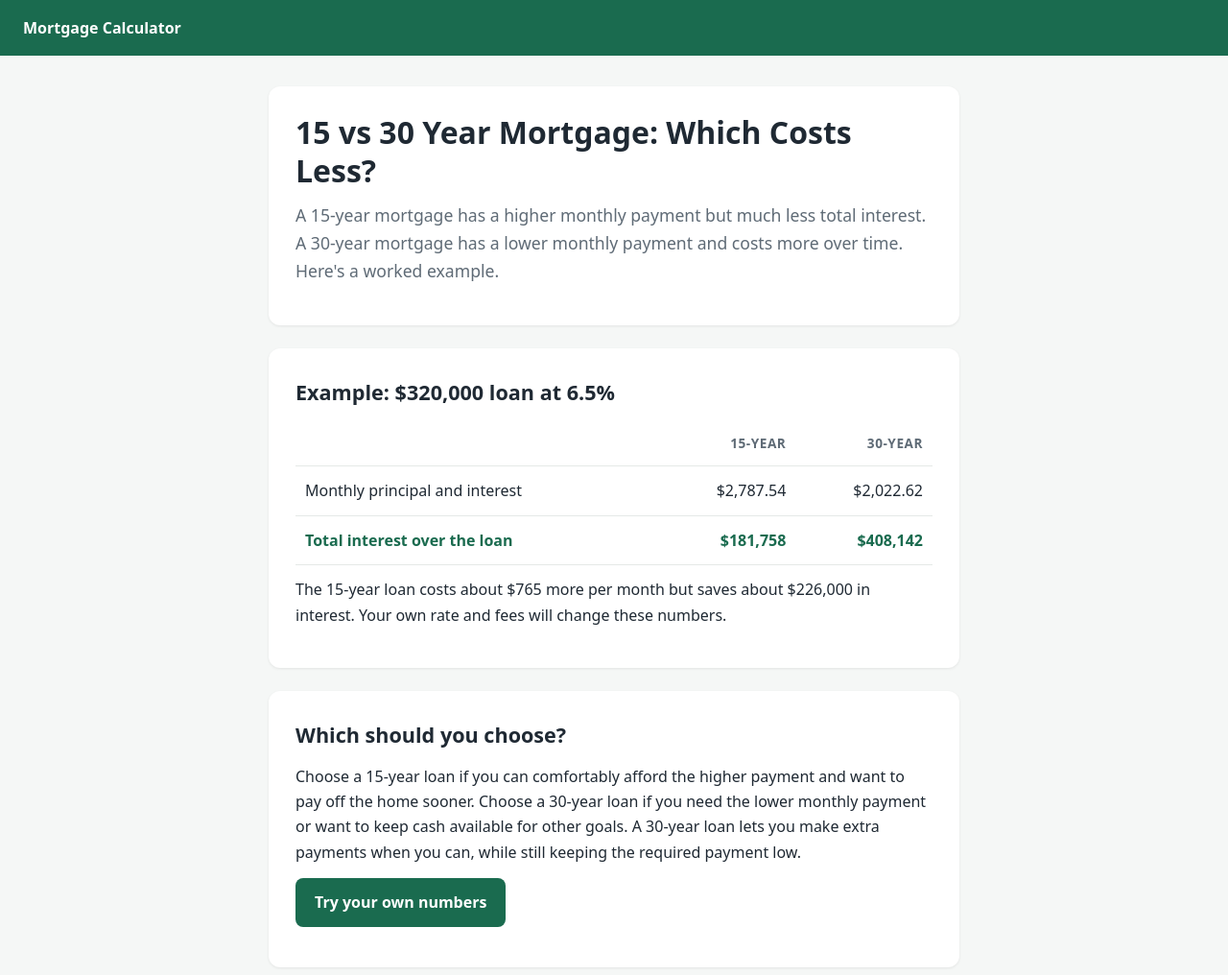
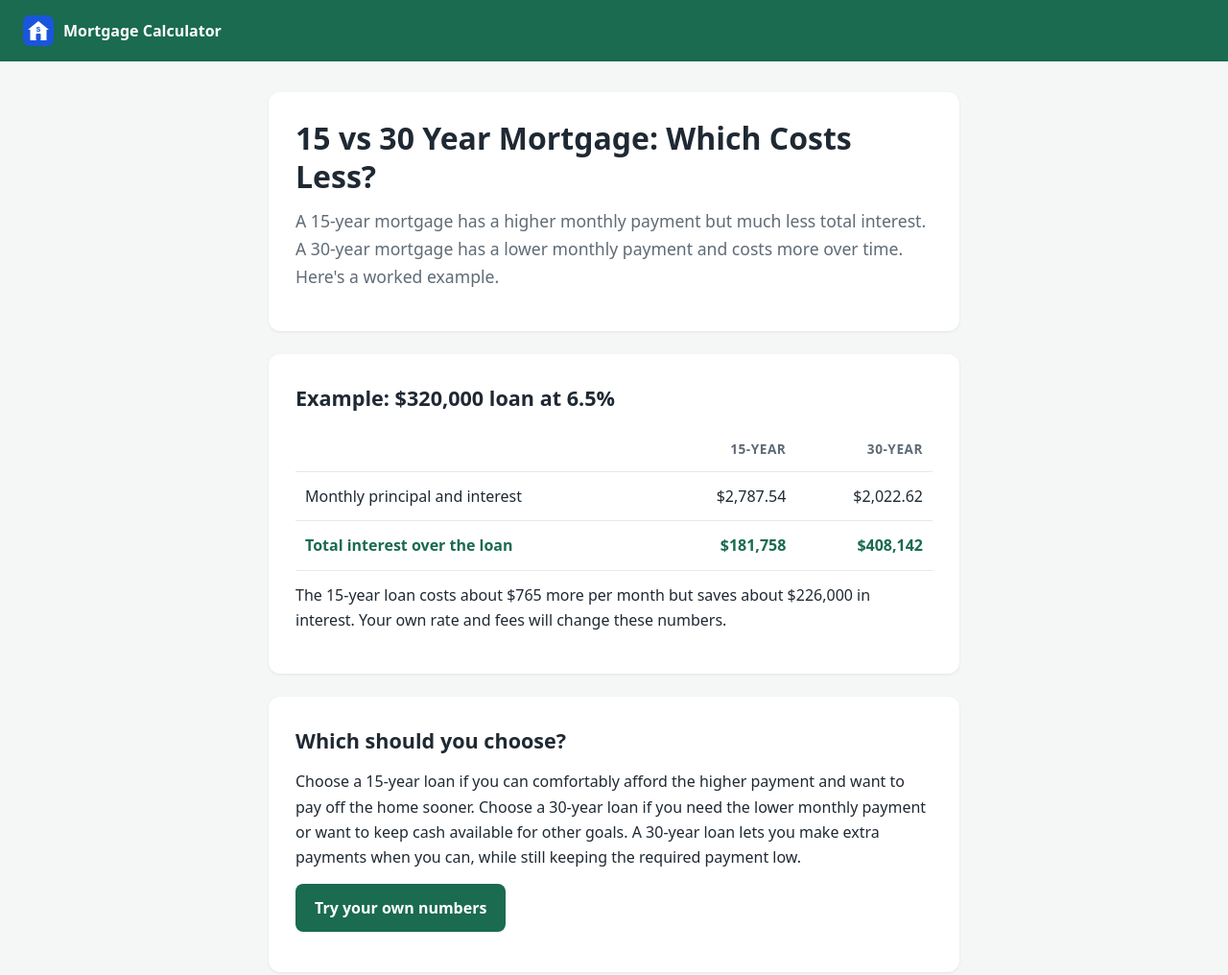
Before and after one commit to nicksteiner3/mortgage-calculator, a plain HTML site: page 15-vs-30-year-mortgage.html in a window 1280 px wide. Shown: the top 1016 px of the page at 96% size. Drawn offline with Linux system fonts and the light colour scheme.

Commit message:
Add logo to header and favicon
Co-authored-by: Copilot App <223556219+Copilot@users.noreply.github.com>

```diff
--- a/15-vs-30-year-mortgage.html
+++ b/15-vs-30-year-mortgage.html
@@ -2,6 +2,7 @@
 <html lang="en">
 <head>
   <meta charset="UTF-8" />
+  <link rel="icon" href="logo.svg" type="image/svg+xml" />
   <meta name="viewport" content="width=device-width, initial-scale=1.0" />
   <title>15 vs 30 Year Mortgage: Which Costs Less? (Example Numbers)</title>
   <meta name="description" content="Compare a 15-year and 30-year mortgage on the same loan. See the monthly payment difference and total interest paid, with a worked example." />
@@ -29,7 +30,7 @@
   <script async src="https://pagead2.googlesyndication.com/pagead/js/adsbygoogle.js?client=ca-pub-3801472094935348" crossorigin="anonymous"></script>
 </head>
 <body>
-  <header>Mortgage Calculator</header>
+  <header><a href="/" style="color:#fff;text-decoration:none;display:flex;align-items:center;gap:10px"><img src="logo.svg" alt="" width="32" height="32" />Mortgage Calculator</a></header>
   <main>
     <div class="card">
       <h1>15 vs 30 Year Mortgage: Which Costs Less?</h1>
```
Also changed, not shown: biweekly-mortgage-payments.html (+2 -1 lines), extra-mortgage-payments.html (+2 -1 lines), how-much-down-payment.html (+2 -1 lines), how-much-house-can-i-afford.html (+2 -1 lines), index.html (+2 -1 lines), mortgage-closing-costs.html (+2 -1 lines), pmi-mortgage.html (+2 -1 lines), logo.svg (added).
